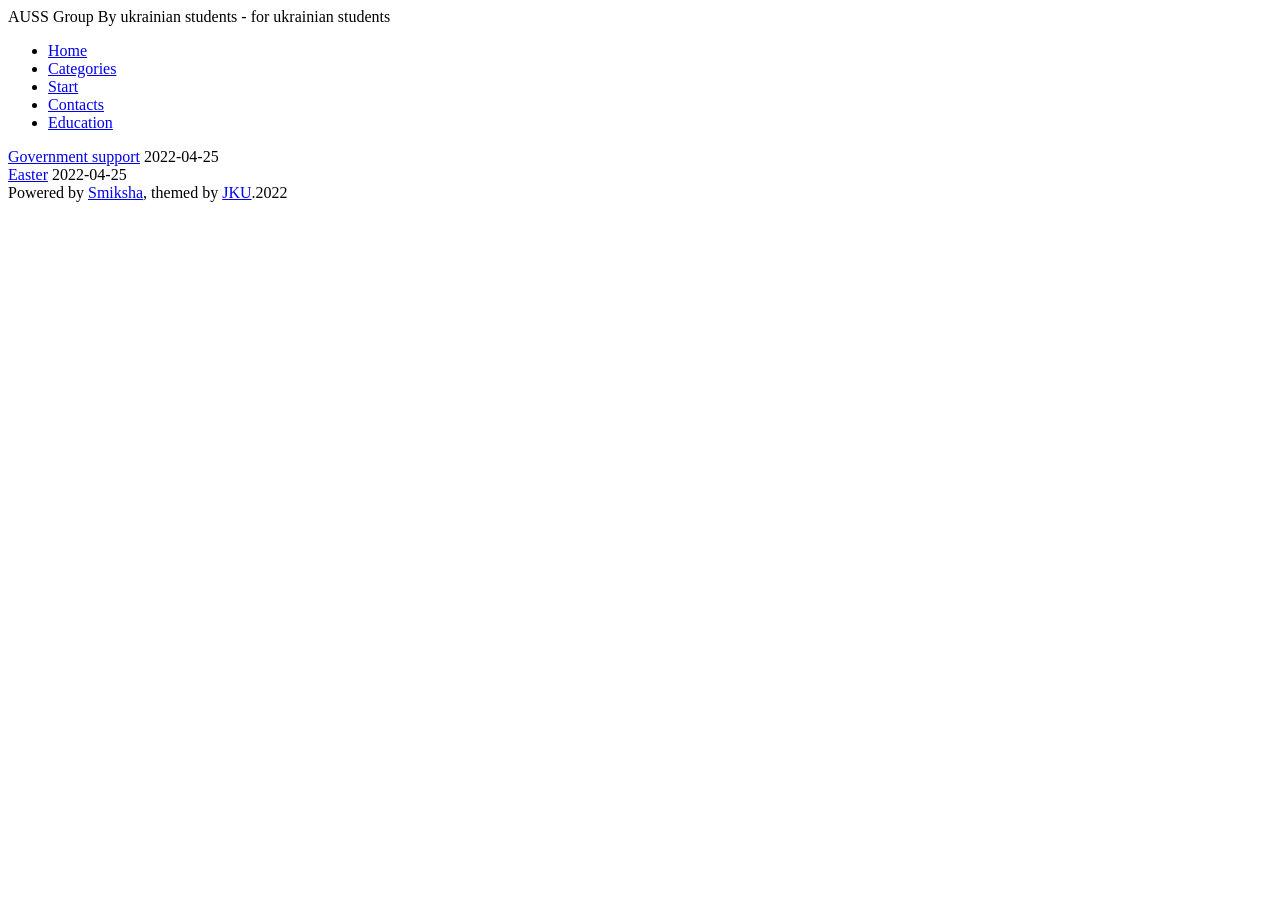
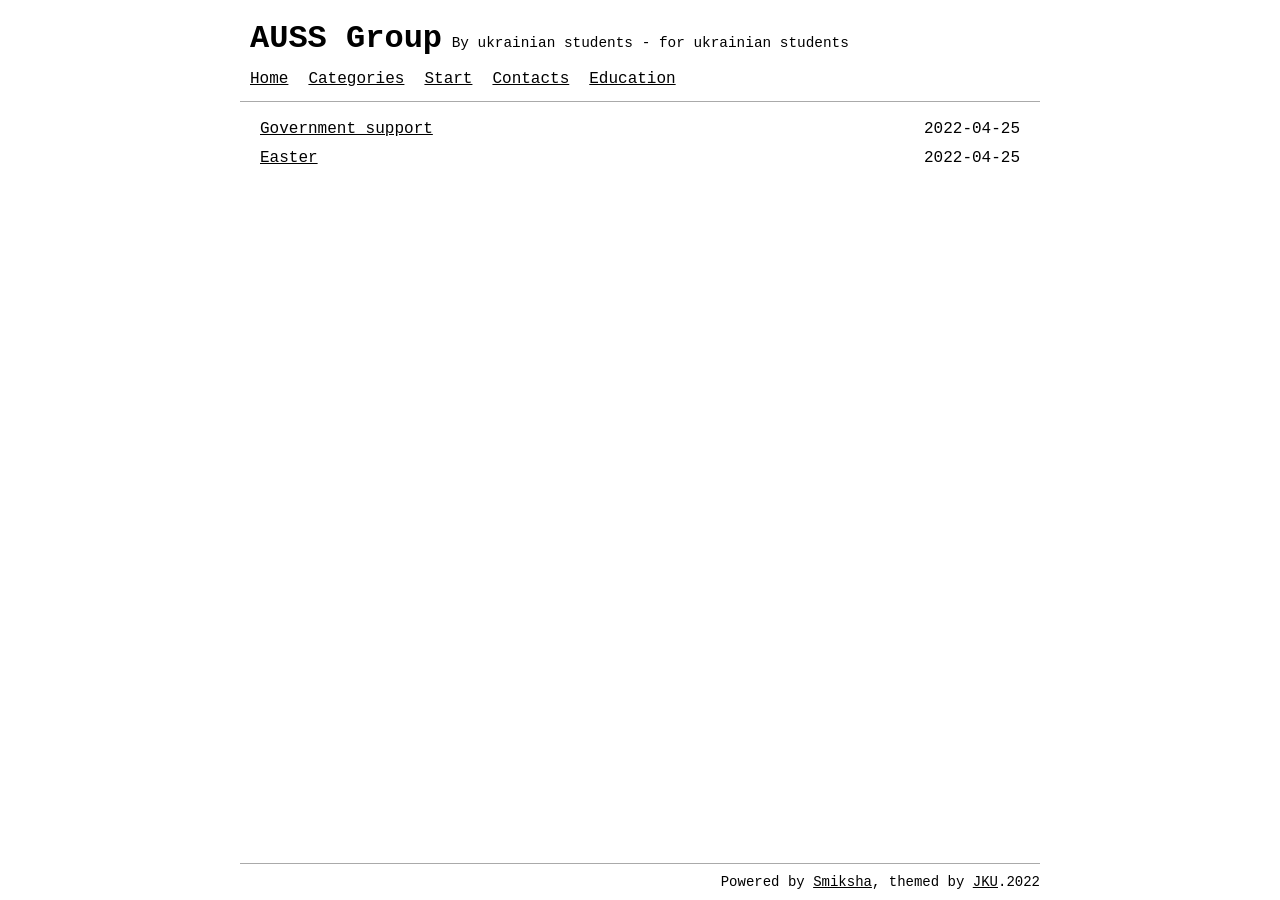
Before and after one commit to smiksha1701/JKU, a Jekyll site: the page built from index.html, in a window 1280 px wide. Built offline with Jekyll 4.4.1, drawn with Linux system fonts in a browser that asks for light colours; the list of posts is cut into pages by our own code.

Commit message:
Changes that might fix everything

```diff
--- a/_data/menus.yml
+++ b/_data/menus.yml
@@ -1,5 +1,5 @@
 - title: Home
-  url:   ""
+  url:   "JKU/"
 
 - default: menu_category
   url:   "category"
--- a/_includes/head.html
+++ b/_includes/head.html
@@ -5,11 +5,11 @@
 {% if site.keywords or page.tags %}
 <meta name="keywords" content="{% if page.tags %}{{ page.tags | join: ','}}{% else %}{{ site.keywords | join: ',' }}{% endif %}" />
 {% endif %}
-<link rel="shortcut icon" href="/favicon.ico" />
-<link rel="apple-touch-icon" href="/favicon.ico"/>
+<link rel="shortcut icon" href="{{ "/favicon.ico" | prepend: site.baseurl }}" />
+<link rel="apple-touch-icon" href="{{ "/favicon.ico" | prepend: site.baseurl }}"/>
 <link rel="alternate" type="application/rss+xml" title="{{ site.title }} - {{ site.description }}" href="{{ site.url }}/feed.xml" />
-<link rel="stylesheet" type="text/css" href="{{ "/assets/css/base.scss" | relative_url }}" />
-<link rel="stylesheet" type="text/css" href="{{ "/assets/css/highlight.scss" | relative_url }}" />
+<link rel="stylesheet" type="text/css" href="{{ "/assets/css/base.css" | prepend: site.baseurl }}" />
+<link rel="stylesheet" type="text/css" href="{{ "/assets/css/highlight.css" | prepend: site.baseurl }}" />
 
 <!--[if lt IE 9]>
   <script src="http://html5shiv.googlecode.com/svn/trunk/html5.js"></script>
@@ -19,6 +19,6 @@
 <script src='https://cdnjs.cloudflare.com/ajax/libs/mathjax/2.7.5/MathJax.js?config=TeX-MML-AM_CHTML' async ></script>
 {% endif %}
 {% if site.mermaid %}
-<script src={{ "/assets/script/jekyllpaper.js" | relative_url }}" async ></script>
+<script src="{{ "/assets/script/jekyllpaper.js" | prepend: site.baseurl }}" async ></script>
 <script src="https://unpkg.com/mermaid@8.5.1/dist/mermaid.min.js" onload="javascript:loadMermaid();" async></script>
 {% endif %}
```
Also changed, not shown: favicon.ico.
